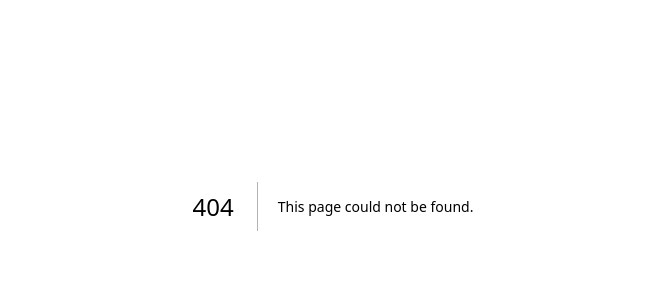
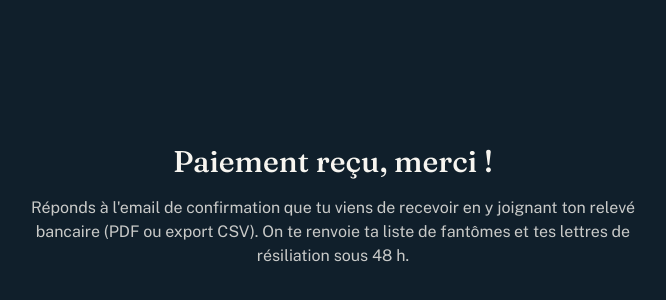
Before and after one commit to bigtns/Fantomes, a Next.js app: page /merci in a window 1280 px wide. Before the commit this address had no page. Shown: the part 194-494 px from the top of the page, without its empty margins (307-973 px from the left). Built offline with nearby package versions, Linux system fonts and the light colour scheme.

Commit message:
Create page.tsx

```diff
--- /dev/null
+++ b/app/merci/page.tsx
@@ -0,0 +1,14 @@
+export default function Merci() {
+  return (
+    <main className="flex min-h-screen items-center bg-encre px-6 text-creme">
+      <div className="mx-auto max-w-prose text-center">
+        <p className="font-display text-3xl">Paiement reçu, merci !</p>
+        <p className="mt-4 text-creme/80">
+          Réponds à l'email de confirmation que tu viens de recevoir en y
+          joignant ton relevé bancaire (PDF ou export CSV). On te renvoie ta
+          liste de fantômes et tes lettres de résiliation sous 48 h.
+        </p>
+      </div>
+    </main>
+  );
+}
```
